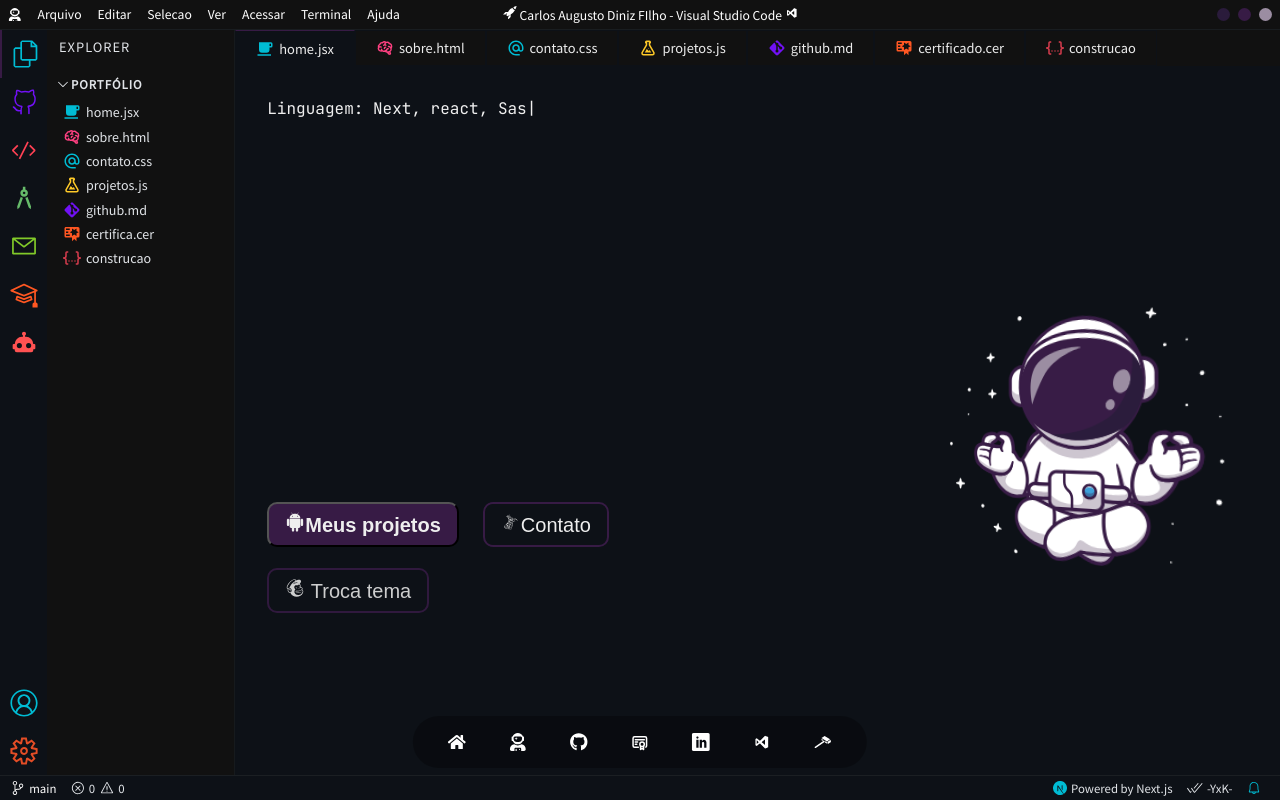
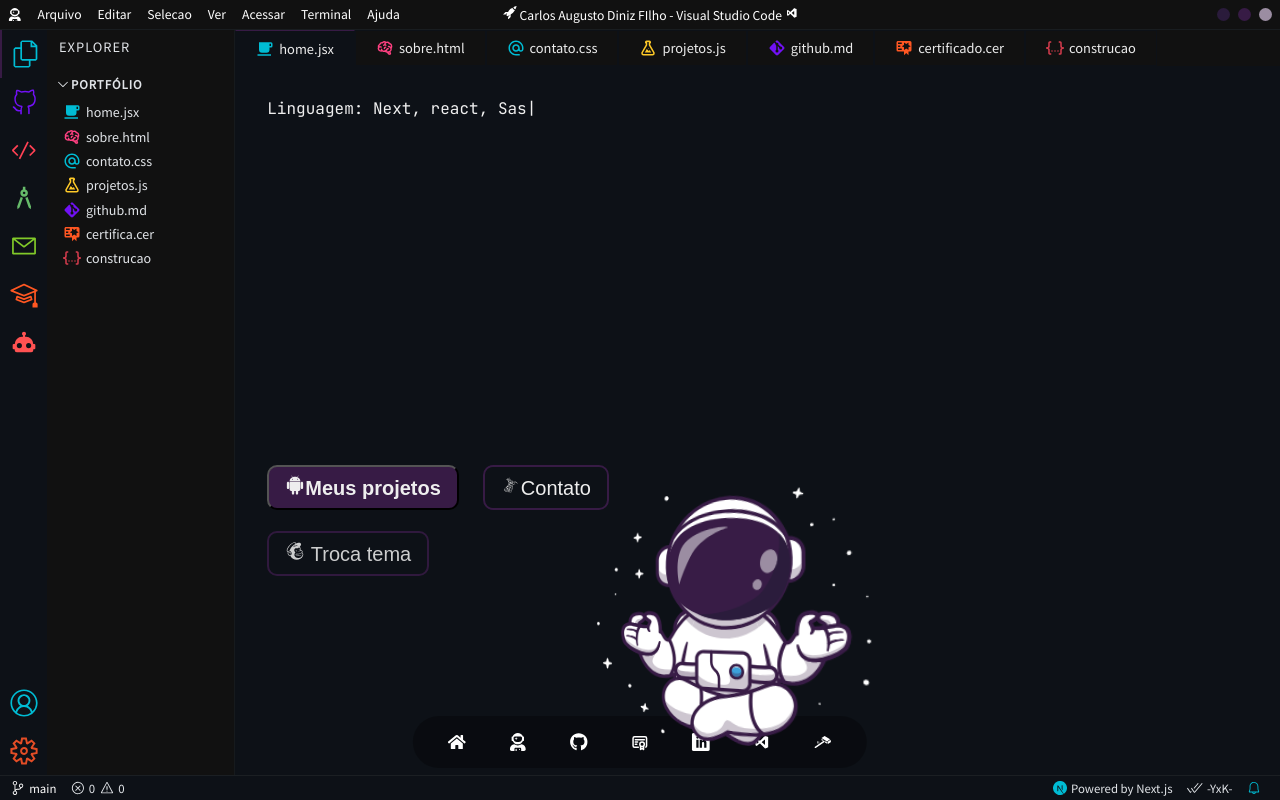
Before and after one commit to ysneshy/portfolio-carlos-filho, a Next.js app: page / in a window 1280 px wide. Built offline with nearby package versions, Linux system fonts and the light colour scheme.

Commit message:
upgrade45 :zap:

```diff
--- a/styles/HomePage.module.css
+++ b/styles/HomePage.module.css
@@ -270,6 +270,7 @@
 
   .outlined {
     font-size: 1rem;
+
   }
 
   .illustration {
@@ -282,3 +283,38 @@
   }
 
 }
+
+@media screen and (max-width: 320px) {
+
+  .foreground {
+    margin: 0;
+  }
+
+  .name {
+    font-size: 2rem;
+  }
+
+  .bio {
+    font-size: 1.00rem;
+    margin-bottom: 2rem;
+  }
+
+  .button {
+    font-size: 1rem;
+    margin-top: 1rem;
+  }
+
+  .outlined {
+    font-size: 1rem;
+
+  }
+}
+
+.illustration {
+  position: absolute;
+  bottom: 0;
+  left: 0;
+  width: 70vw;
+  height: 30vh;
+  z-index: 1;
+}
```
